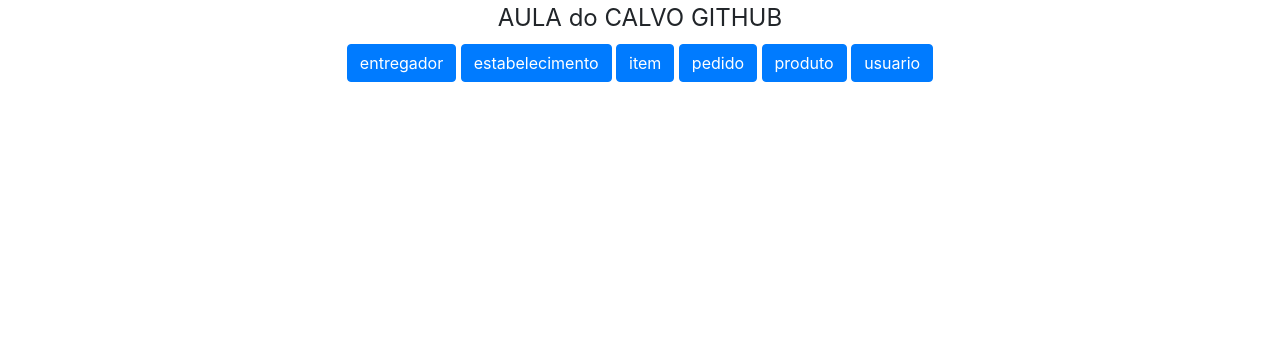
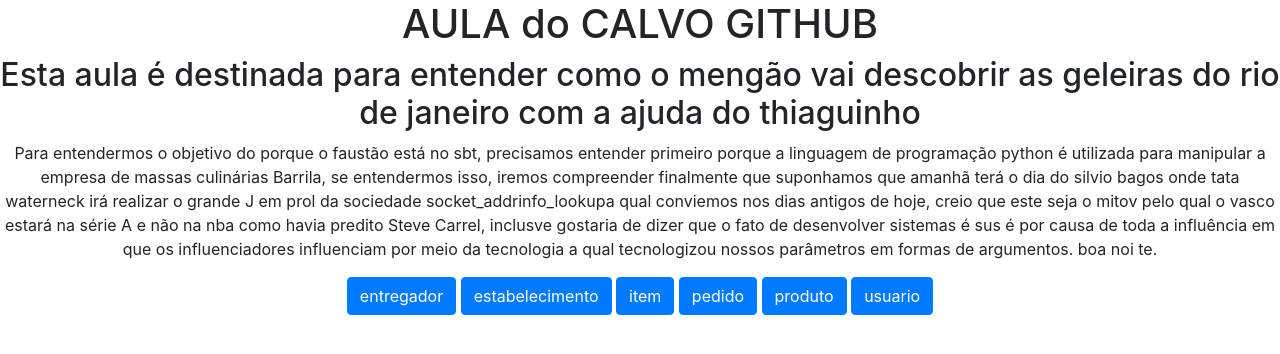
Before and after one commit to felipeosmar/senai-manutencao, a PHP site: page / in a window 1280 px wide. Shown: the top 354 px of the page. Run offline with PHP 8.4, Linux system fonts and the light colour scheme.

Commit message:
[FEAT] Add information about project;

```diff
--- a/index.php
+++ b/index.php
@@ -1,25 +1,42 @@
+<html lang="en">
 
-<html lang="en">
 <head>
     <meta charset="UTF-8">
     <title>Select CRUD pages</title>
     <link rel="stylesheet" href="https://stackpath.bootstrapcdn.com/bootstrap/4.5.0/css/bootstrap.min.css" integrity="sha384-9aIt2nRpC12Uk9gS9baDl411NQApFmC26EwAOH8WgZl5MYYxFfc+NcPb1dKGj7Sk" crossorigin="anonymous">
     <style type="text/css">
-        .page-header h2{
+        .page-header h2 {
             margin-top: 0;
         }
-        table tr td:last-child a{
+
+        table tr td:last-child a {
             margin-right: 5px;
         }
     </style>
 </head>
+
 <body>
     <fieldset>
         <center>
-<legend>AULA do CALVO GITHUB</legend>
+            <div>
+                <h1>AULA do CALVO GITHUB</h1>
+                <h2>Esta aula é destinada para entender como o mengão vai descobrir
+                    as geleiras do rio de janeiro com a ajuda do thiaguinho </h2>
+                <p>Para entendermos o objetivo do porque o faustão está no sbt,
+                    precisamos entender primeiro porque a linguagem de programação python é utilizada para manipular
+                    a empresa de massas culinárias Barrila, se entendermos isso, iremos compreender finalmente que suponhamos
+                    que amanhã terá o dia do silvio bagos onde tata waterneck irá realizar o grande J em prol da sociedade socket_addrinfo_lookupa qual conviemos
+                    nos dias antigos de hoje, creio que este seja o mitov pelo qual o vasco estará na série A e não na nba como havia predito Steve Carrel,
+                    inclusve gostaria de dizer que o fato de desenvolver sistemas é sus é por causa de toda a influência em que os influenciadores
+                    influenciam por meio da tecnologia a qual tecnologizou nossos parâmetros em formas de argumentos.
+
+                    boa noi te.
+                </p>
+            </div>
+
+
             <div class="form-group">
                 <a href="entregador-index.php" class="btn btn-primary" role="button">entregador</a>
-
                 <a href="estabelecimento-index.php" class="btn btn-primary" role="button">estabelecimento</a>
                 <a href="item-index.php" class="btn btn-primary" role="button">item</a>
                 <a href="pedido-index.php" class="btn btn-primary" role="button">pedido</a>
@@ -33,4 +50,5 @@
     <script src="https://cdn.jsdelivr.net/npm/popper.js@1.16.0/dist/umd/popper.min.js" integrity="sha384-Q6E9RHvbIyZFJoft+2mJbHaEWldlvI9IOYy5n3zV9zzTtmI3UksdQRVvoxMfooAo" crossorigin="anonymous"></script>
     <script src="https://stackpath.bootstrapcdn.com/bootstrap/4.5.0/js/bootstrap.min.js" integrity="sha384-OgVRvuATP1z7JjHLkuOU7Xw704+h835Lr+6QL9UvYjZE3Ipu6Tp75j7Bh/kR0JKI" crossorigin="anonymous"></script>
 </body>
+
 </html>
```
Lines whose indentation alone changed are shown as unchanged.
